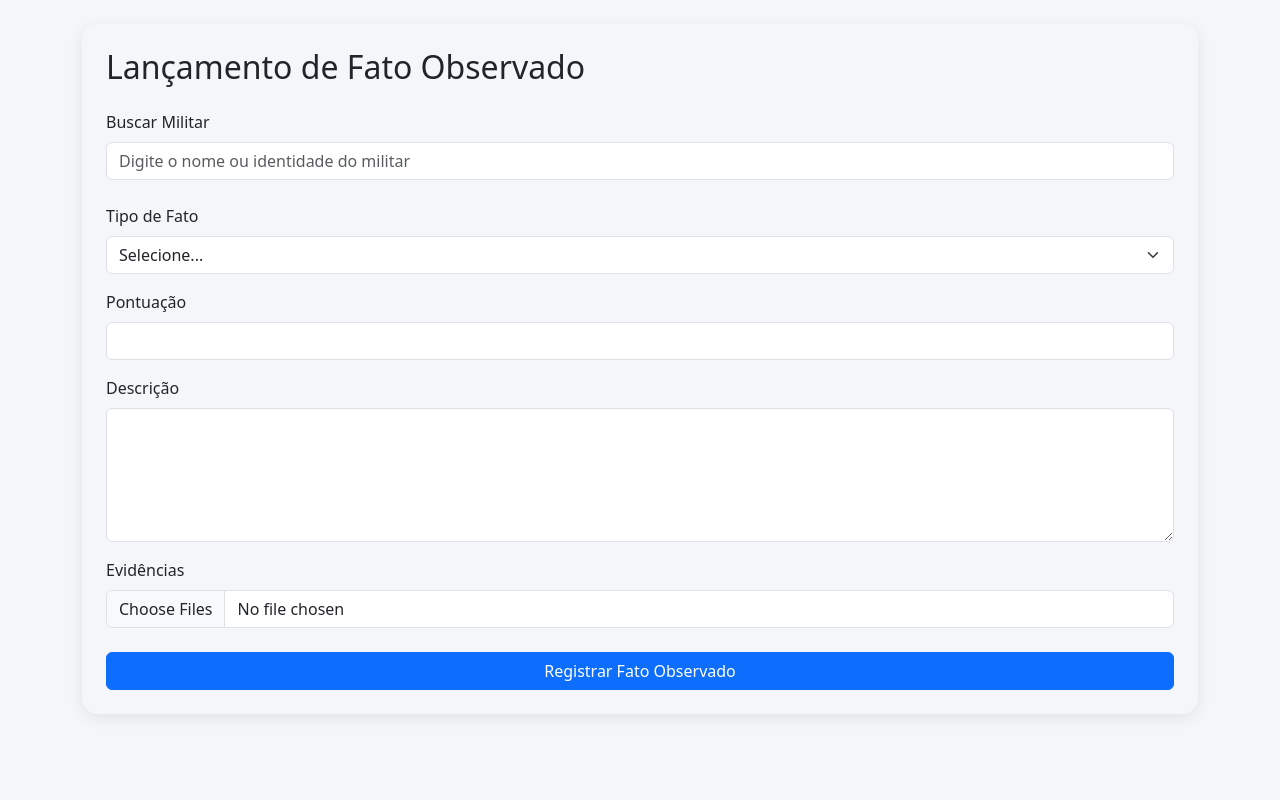
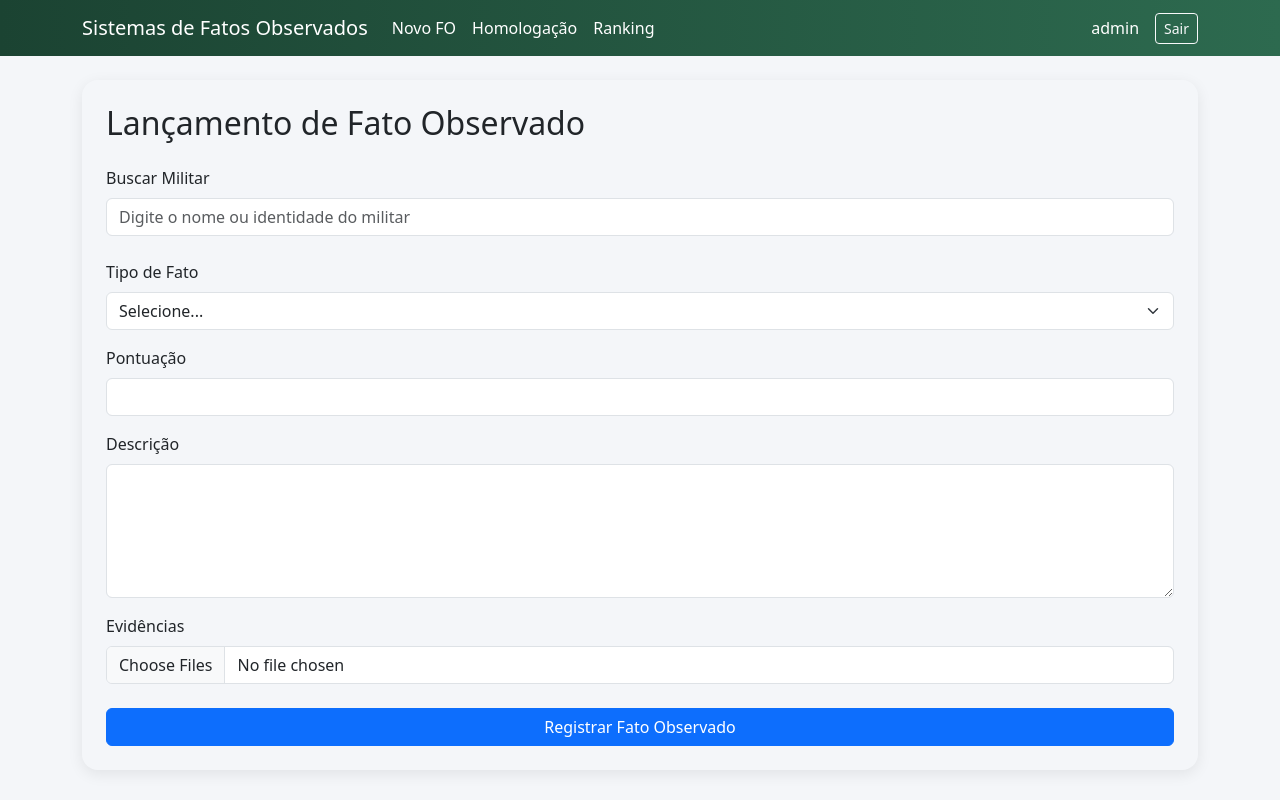
Before and after one commit to FelipeWelter/ControleFo, a Flask app: page /fo/novo in a window 1280 px wide. Run offline with Flask 3, Linux system fonts and the light colour scheme; a user stored in the database is signed in.

Commit message:
navbar funcional

```diff
--- a/app/fo/routes.py
+++ b/app/fo/routes.py
@@ -7,6 +7,7 @@ from . import fo_bp
 from .models import TipoDeFato, FatoObservado
 from .permissions import requer_homologador
 from .services import criar_fato_observado, aprovar_fato, recusar_fato, editar_fato
+from .models import Secao, PostoGraduacao
 
 @fo_bp.route("/novo", methods=["GET", "POST"])
 @login_required
@@ -141,6 +142,8 @@ def ranking():
         Militar.id.label("militar_id"),
         Militar.nome_guerra.label("nome_guerra"),
         Militar.id_posto_graduacao.label("id_posto_graduacao"),
+        PostoGraduacao.nome.label("posto_grad"),
+        Militar.data_de_praca.label("data_de_praca"),
         func.sum(
             case(
                 (FatoObservado.sinal == "POSITIVO", FatoObservado.pontos),
@@ -156,6 +159,9 @@ def ranking():
     ).join(
         FatoObservado,
         FatoObservado.militar_id == Militar.id
+    ).join(
+        PostoGraduacao,
+        Militar.id_posto_graduacao == PostoGraduacao.id
     ).filter(
         FatoObservado.status == "Publicado"
     )
@@ -167,7 +173,8 @@ def ranking():
         Militar.id,
         Militar.nome_guerra,
         Militar.id_posto_graduacao,
-        Militar.data_de_praca
+        Militar.data_de_praca,
+        PostoGraduacao.nome
     )
 
     resultados = query.all()
@@ -195,6 +202,7 @@ def ranking():
         ranking_lista.append({
             "militar_id": item.militar_id,
             "nome_guerra": item.nome_guerra,
+            "posto_grad": item.posto_grad,
             "qtd_positivo": positivos,
             "qtd_negativo": negativos,
             "saldo": saldo,
@@ -212,4 +220,10 @@ def ranking():
         )
     )
 
-    return render_template("fo/ranking.html", ranking=ranking_lista, periodo=periodo)
+    secoes = Secao.query.order_by(Secao.nome.asc()).all()
+    return render_template(
+        "fo/ranking.html",
+        ranking=ranking_lista,
+        periodo=periodo,
+        secoes=secoes
+        )
--- /dev/null
+++ b/app/templates/base.html
@@ -0,0 +1,137 @@
+<!DOCTYPE html>
+<html lang="pt-BR">
+
+<head>
+
+    <meta charset="UTF-8">
+    <meta name="viewport" content="width=device-width, initial-scale=1.0">
+
+    <title>
+        {% block title %}Meu Site{% endblock %}
+    </title>
+
+    <link href="https://cdn.jsdelivr.net/npm/bootstrap@5.3.3/dist/css/bootstrap.min.css" rel="stylesheet">
+
+    <style>
+        body {
+            background: #f4f6f9;
+        }
+
+        .navbar-custom {
+            background: linear-gradient(90deg, #1b4332, #2d6a4f);
+        }
+
+        .navbar-brand,
+        .nav-link,
+        .navbar-text {
+            color:white !important;
+        }
+
+        .card-glass {
+            border-radius: 16px;
+            border:none;
+            box-shadow: 0 4px 15px rgba(0,0,0,0.08);
+        }
+
+        .positivo {
+            border-left: 6px solid #198754;
+        }
+
+        .negativo {
+            border-left: 6px solid #dc3545;
+        }
+
+    </style>
+
+    {% block extra_head %}{% endblock %}
+
+</head>
+<body>
+
+<nav class="navbar navbar-expand-lg navbar-dark navbar-custom mb-4">
+
+    <div class="container">
+
+        <a class="navbar-brand"
+            href="{{ url_for('fo.ranking' )}}">
+        Sistemas de Fatos Observados
+        </a>
+
+        <button class="navbar-toggler"
+            type="button"
+            data-bs-toggle="collapse"
+            data-bs-target="#navbarNav">
+
+            <span class="navbar-toggler-icon"></span>
+
+        </button>
+
+        <div class="collapse navbar-collapse"
+            id="navbarNav">
+
+            {% if current_user.is_authenticated %}
+
+            <ul class="navbar-nav me-auto">
+
+                <li class="nav-item">
+                    <a class="nav-link"
+                        href="{{ url_for('fo.novo_fo') }}">
+                        Novo FO
+                    </a>
+                </li>
+
+                <li class="nav-item">
+                    <a class="nav-link"
+                        href="{{ url_for('fo.homologacao') }}">
+                        Homologação
+                    </a>
+                </li>
+
+                <li class="nav-item">
+                    <a class="nav-link"
+                        href="{{ url_for('fo.ranking') }}">
+                        Ranking
+                    </a>
+                </li>
+            </ul>
+
+            <div class="d-flex align-items-center gap-3">
+
+                <span class="navbar-text">
+                    {{ current_user.username }}
+                </span>
+
+                <a class="btn btn-outline-light btn-sm"
+                href="{{ url_for('auth.logout') }}">
+                Sair
+                </a>
+
+            </div>
+
+            {% endif %}
+
+        </div>
+    </div>
+</nav>
+
+<div class="container">
+    {% with messages = get_flashed_messages(with_categories=true) %}
+        {% if messages %}
+            {% for category, message in messages %}
+                <div class="alert alert-{{ category }} alert-dismissible fade show">
+                    {{ message }}
+                    <button type="button"
+                            class="btn-close"
+                            data-bs-dismiss="alert"></button>
+                </div>
+            {% endfor %}
+        {% endif %}
+    {% endwith %}
+
+    {% block content %}{% endblock %}
+</div>
+
+<script src="https://cdn.jsdelivr.net/npm/bootstrap@5.3.3/dist/js/bootstrap.bundle.min.js"></script>
+{% block extra_scripts %}{% endblock %}
+</body>
+</html>
--- a/app/templates/fo/base.html
+++ /dev/null
@@ -1,52 +0,0 @@
-<!DOCTYPE html>
-<html lang="pt-BR">
-<head>
-    <meta charset="UTF-8">
-    <meta name="viewport" content="width=device-width, initial-scale=1.0">
-    <title>{% block title %}Meu Site{% endblock %}</title>
-    <link href="https://cdn.jsdelivr.net/npm/bootstrap@5.3.3/dist/css/bootstrap.min.css" rel="stylesheet">
-
-    <style>
-        body {
-            background: #f4f6f9;
-        }
-
-        .card-glass {
-            border-radius: 16px;
-            border:none;
-            box-shadow: 0 4px 15px rgba(0,0,0,0.08);
-        }
-
-        .positivo {
-            border-left: 6px solid #198754;
-        }
-
-        .negativo {
-            border-left: 6px solid #dc3545;
-        }
-
-    </style>
-
-    {% block extra_head %}{% endblock %}
-
-</head>
-<body>
-
-<div class="container py-4">
-    {% with messages = get_flashed_messages(with_categories=true) %}
-        {% if messages %}
-            {% for category, message in messages %}
-                <div class="alert alert-{{ category }}">
-                    {{ message }}
-                </div>
-            {% endfor %}
-        {% endif %}
-    {% endwith %}
-
-    {% block content %}{% endblock %}
-</div>
-
-<script src="https://cdn.jsdelivr.net/npm/bootstrap@5.3.3/dist/js/bootstrap.bundle.min.js"></script>
-{% block extra_scripts %}{% endblock %}
-</body>
-</html>
--- a/app/templates/fo/lancar_fo.html
+++ b/app/templates/fo/lancar_fo.html
@@ -1,4 +1,4 @@
-{% extends "fo/base.html" %}
+{% extends "base.html" %}
 {% block title %}Lançar FO{% endblock %}
 
 {% block content %}
--- a/seed.py
+++ b/seed.py
@@ -108,7 +108,7 @@ with app.app_context():
     if not usuario:
         usuario = Usuario(
             username="admin",
-            senha_hash="admin",
+            senha_hash="admin", ###### ALTERAR #######
             nivel_permissao=2,
             militar_id=militar1.id,
         )
```
Also changed, not shown: app/templates/fo/ranking.html (added, +189 -0 lines), database.db.
